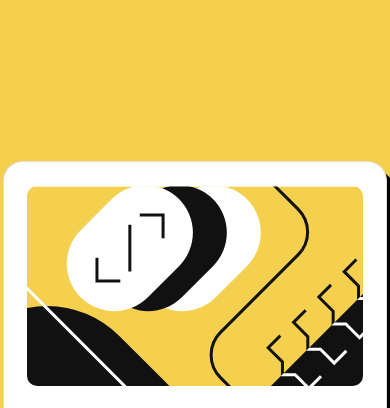
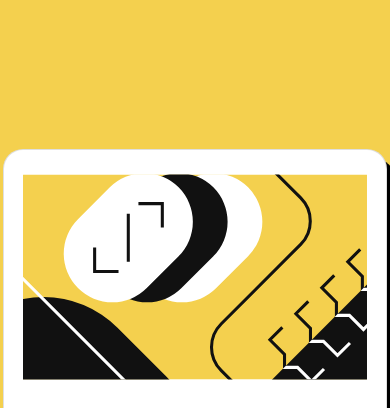
Before and after one commit to cahitalpdemir/2-blog-preview-card, a plain HTML site: page index.html in a window 390 px wide. Shown: the top 408 px of the page. Drawn offline with Linux system fonts and the light colour scheme.

Commit message:
responsive fixed

```diff
--- a/css/style.css
+++ b/css/style.css
@@ -8,13 +8,16 @@ body{
 }
 
 .card {
-    height: 522px;
-    width: 384px;
 
     border-radius: 20px !important;
     box-shadow: 8px 10px 0px black;
 }
+.blog-card{
+    min-width: 327px;
+    max-width: 384px;
 
+
+}
 .card:active {
     box-shadow: 15px 12px 0px black;
 }
@@ -23,18 +26,14 @@ body{
     opacity: 0.9;
 }
 
-.card-image {
-    background-image: url(/assets/images/illustration-article.svg);
-    width: 336px;
-    height: 200px;
-    border-radius: 10px;
 
 
-}
+
+
 
 .card-content_tag {
     text-align: center;
-    width: 82px;
+    width: 90px;
     height: 29px;
     font-size: 15px;
     background-color: #F4D04E;
--- a/index.html
+++ b/index.html
@@ -6,20 +6,28 @@
     <title>Blog</title>
 
     <link rel="stylesheet" href="css/bootstrap.min.css" />
-    <link rel="stylesheet" href="./css/style.css">
+    <link rel="stylesheet" href="./css/style.css" />
     <style>
       @import url("https://fonts.googleapis.com/css2?family=Figtree:ital,wght@0,300..900;1,300..900&display=swap");
     </style>
   </head>
 
   <body>
-    <div class="container  d-flex justify-content-center align-items-center min-vh-100">
-        <div class="row">
-          <div class="col-lg-4 col-md-6 col-12">
-
-            <div class="card  d-flex align-items-center" >
-              <div class="card-image mt-4"></div>
-              <div class="card-content px-4">
+    <div
+      class="d-flex min-vw-100 min-vh-100 justify-content-center align-items-center"
+    >
+      <section class="card blog-card d-flex align-items-center">
+        <div
+          class="d-flex justify-content-center align-items-center w-100 my-4 mx-4"
+        >
+          <img
+            src="/assets/images/illustration-article.svg"
+            alt=""
+            width="90%"
+            height="100%"
+          />
+        </div>
+        <div class="card-content px-4 mb-4">
           <p class="card-content_tag">Learning</p>
           <p class="card-content_date">Published 21 Dec 2023</p>
           <p class="card-content_header">HTML & CSS foundations</p>
@@ -27,20 +35,14 @@
             These languages are the backbone of every website, defining
             structure, content, and presentation.
           </p>
-                <div class="card-author d-flex ">
+          <div class="card-author d-flex">
             <div class="card-author_userImg"></div>
             <p class="card-author_authorName">Greg Hooper</p>
           </div>
         </div>
+      </section>
     </div>
 
-          </div>
-        </div>
-    </div>
-
-
     <script src="js/bootstrap.bundle.min.js"></script>
-
   </body>
-
 </html>
```
Also changed, not shown: 1 other file. Lines whose indentation alone changed are shown as unchanged.
